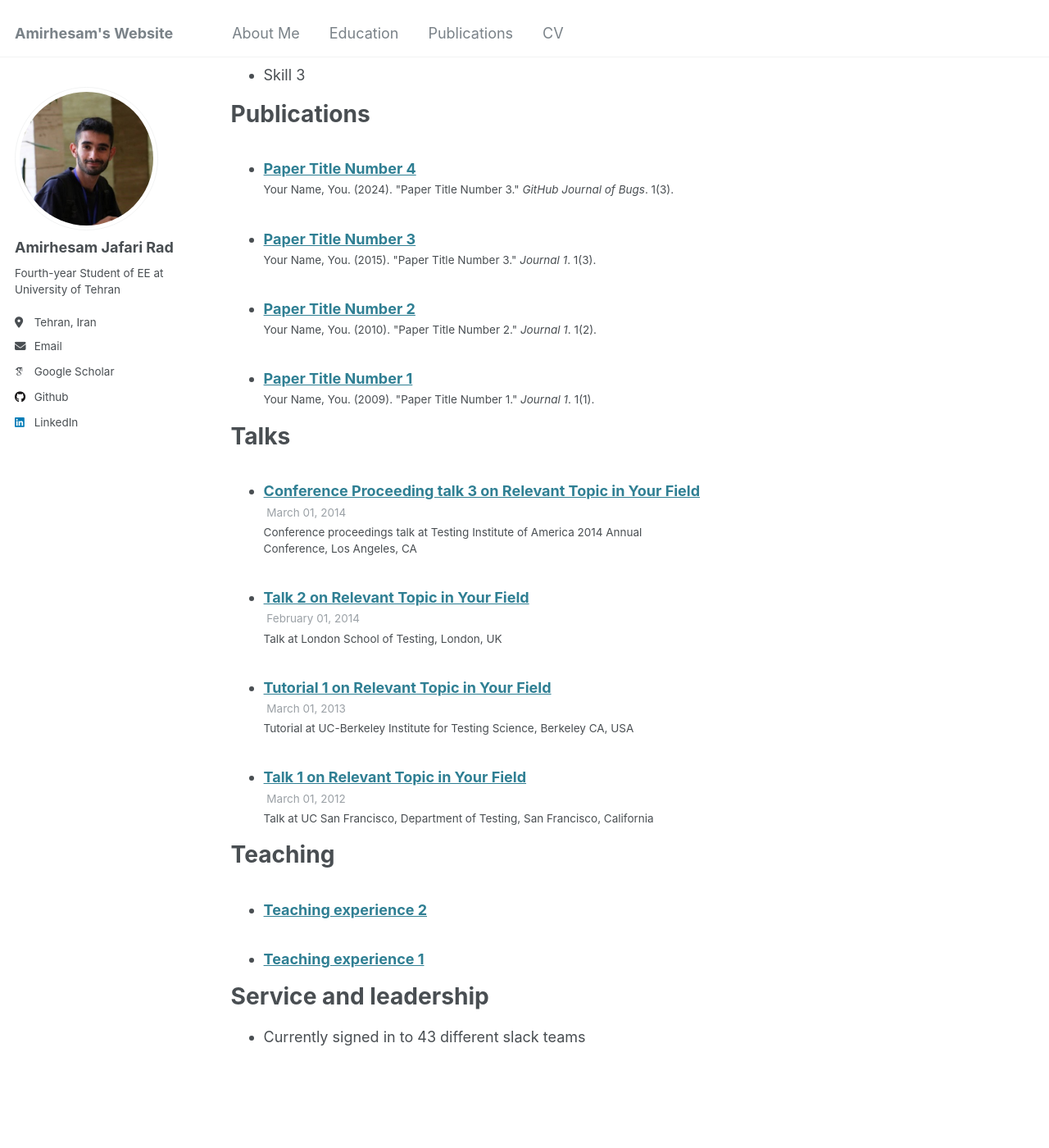
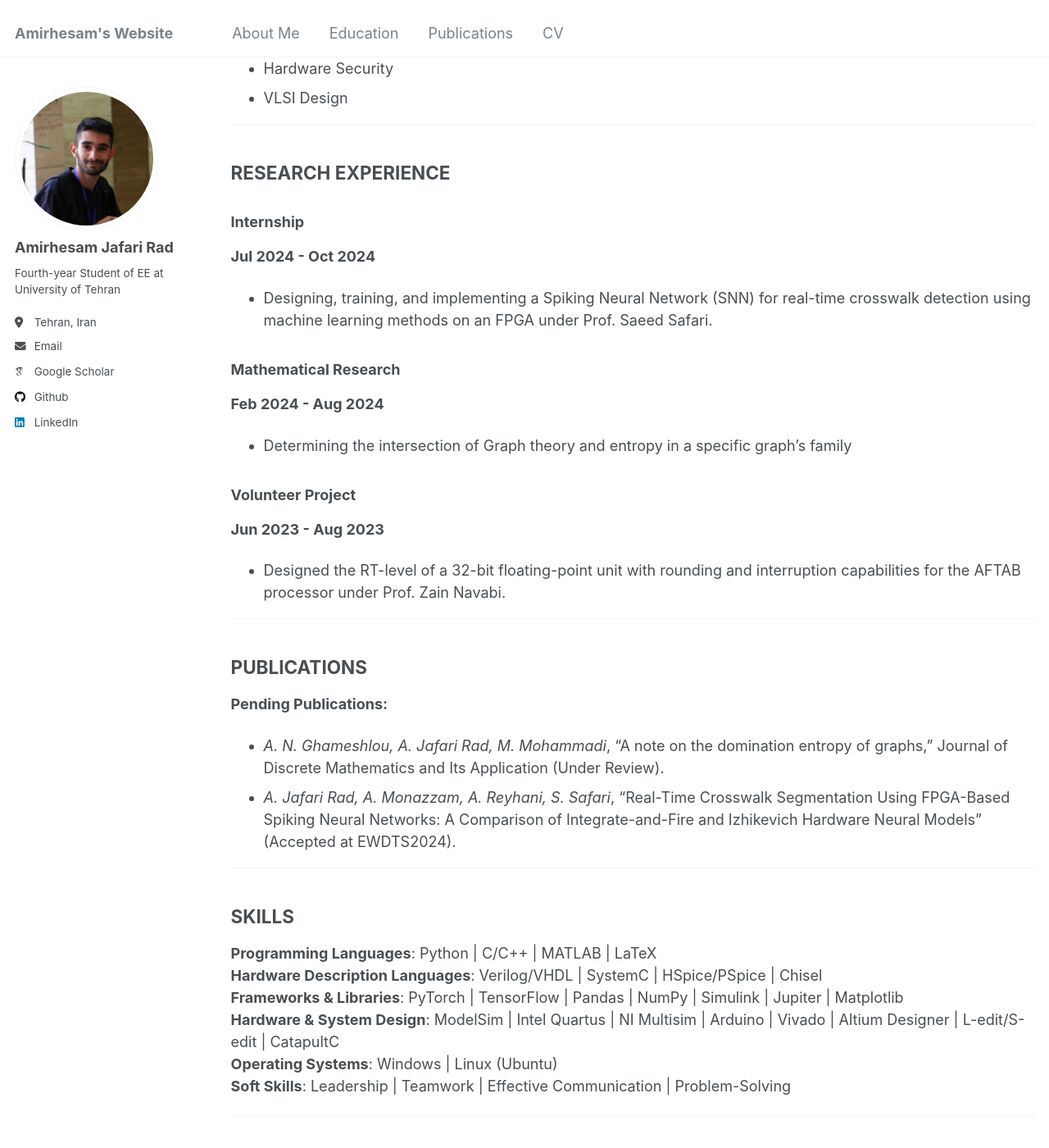
Before and after one commit to amirhjrad/amirhjrad.github.io, a Jekyll site: the page built from _pages/cv.md, in a window 1280 px wide and 1400 px high, scrolled down 964 px. Shown: the whole window at 82% size. Built offline with Jekyll 4.4.1, drawn with Linux system fonts in a browser that asks for light colours; some web fonts are replaced; some of the changed text lies outside the part shown.

```diff
--- a/_pages/cv.md
+++ b/_pages/cv.md
@@ -7,58 +7,99 @@ redirect_from:
   - /resume
 ---
 
-{% include base_path %}
 
-Education
-======
-* Ph.D in Version Control Theory, GitHub University, 2018 (expected)
-* M.S. in Jekyll, GitHub University, 2014
-* B.S. in GitHub, GitHub University, 2012
+# Amirhesam Jafari Rad
+**University of Tehran, Department of Electrical & Computer Engineering**
 
-Work experience
-======
-* Spring 2024: Academic Pages Collaborator
-  * Github University
-  * Duties includes: Updates and improvements to template
-  * Supervisor: The Users
+**Email**: a.h.jafarirad@gmail.com
+**Phone**: +98-939-227-3780
+[**LinkedIn**](https://www.linkedin.com/in/amirhesam-jafarirad/) | [**GitHub**](https://github.com/amirhjrad)
 
-* Fall 2015: Research Assistant
-  * Github University
-  * Duties included: Merging pull requests
-  * Supervisor: Professor Hub
+---
 
-* Summer 2015: Research Assistant
-  * Github University
-  * Duties included: Tagging issues
-  * Supervisor: Professor Git
+## **EDUCATION**
+**University of Tehran**
+**B.Sc. in Electrical Engineering**
+- GPA: 3.38/4
 
-Skills
-======
-* Skill 1
-* Skill 2
-  * Sub-skill 2.1
-  * Sub-skill 2.2
-  * Sub-skill 2.3
-* Skill 3
+**Mofid Highschool**
+**Highschool Diploma, Mathematics and Physics**
+- GPA: 4/4
 
-Publications
-======
-  <ul>{% for post in site.publications reversed %}
-    {% include archive-single-cv.html %}
-  {% endfor %}</ul>
+---
 
-Talks
-======
-  <ul>{% for post in site.talks reversed %}
-    {% include archive-single-talk-cv.html  %}
-  {% endfor %}</ul>
+## **RESEARCH INTERESTS**
+- Hardware Design
+- Digital Systems
+- FPGAs
+- AI
+- Computer Architecture
+- Embedded Systems
+- Reliability
+- Hardware Security
+- VLSI Design
 
-Teaching
-======
-  <ul>{% for post in site.teaching reversed %}
-    {% include archive-single-cv.html %}
-  {% endfor %}</ul>
+---
 
-Service and leadership
-======
-* Currently signed in to 43 different slack teams
+## **RESEARCH EXPERIENCE**
+### Internship
+**Jul 2024 - Oct 2024**
+- Designing, training, and implementing a Spiking Neural Network (SNN) for real-time crosswalk detection using machine learning methods on an FPGA under Prof. Saeed Safari.
+
+### Mathematical Research
+**Feb 2024 - Aug 2024**
+- Determining the intersection of Graph theory and entropy in a specific graph’s family
+
+
+### Volunteer Project
+**Jun 2023 - Aug 2023**
+- Designed the RT-level of a 32-bit floating-point unit with rounding and interruption capabilities for the AFTAB processor under Prof. Zain Navabi.
+
+---
+
+## **PUBLICATIONS**
+**Pending Publications:**
+- *A. N. Ghameshlou, A. Jafari Rad, M. Mohammadi*, “A note on the domination entropy of graphs,” Journal of Discrete Mathematics and Its Application (Under Review).
+- *A. Jafari Rad, A. Monazzam, A. Reyhani, S. Safari*, “Real-Time Crosswalk Segmentation Using FPGA-Based Spiking Neural Networks: A Comparison of Integrate-and-Fire and Izhikevich Hardware Neural Models” (Accepted at EWDTS2024).
+
+---
+
+## **SKILLS**
+**Programming Languages**: Python | C/C++ | MATLAB | LaTeX
+**Hardware Description Languages**: Verilog/VHDL | SystemC | HSpice/PSpice | Chisel
+**Frameworks & Libraries**: PyTorch | TensorFlow | Pandas | NumPy | Simulink | Jupiter | Matplotlib
+**Hardware & System Design**: ModelSim | Intel Quartus | NI Multisim | Arduino | Vivado | Altium Designer | L-edit/S-edit | CatapultC
+**Operating Systems**: Windows | Linux (Ubuntu)
+**Soft Skills**: Leadership | Teamwork | Effective Communication | Problem-Solving
+
+---
+
+## **RELEVANT COURSES**
+- Electronics I & II
+- Logical Circuits
+- Computer Architecture
+- Advanced Programming
+- Signals and Systems
+- VLSI
+- Digital Electronics
+- FPGA-based Embedded Systems
+- Probability and Statistics
+
+---
+
+## **HONORS AND AWARDS**
+- Ranked among the top 20% of students in Electrical Engineering at the University of Tehran.
+- Ranked among the top 0.2% in approximately 165,000 participants in the 2021 Nationwide Iranian Universities Entrance Exam.
+- Completed coursework on supervised machine learning through Coursera.
+
+---
+
+## **LANGUAGES**
+- Persian: Native
+- English: Advanced Proficiency
+
+---
+
+## **INTERESTS AND HOBBIES**
+**Sports**: Taekwondo (Professional, First Dan Black Belt), Volleyball (Professional), Swimming (Intermediate)
+**Music**: Santoor (Professional), Guitar (Beginner)
```
Also changed, not shown: _pages/about.md (+0 -2 lines).
